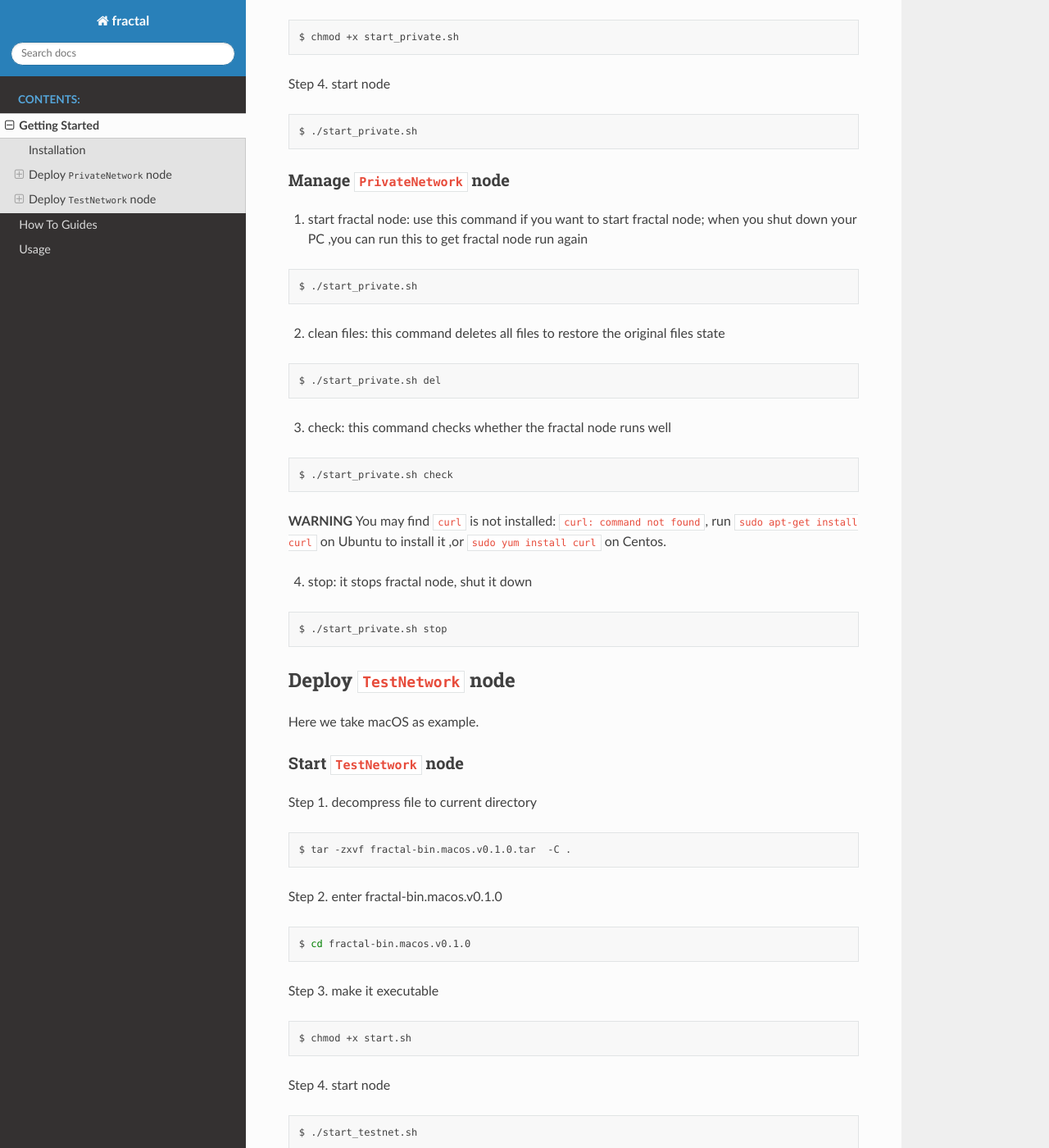
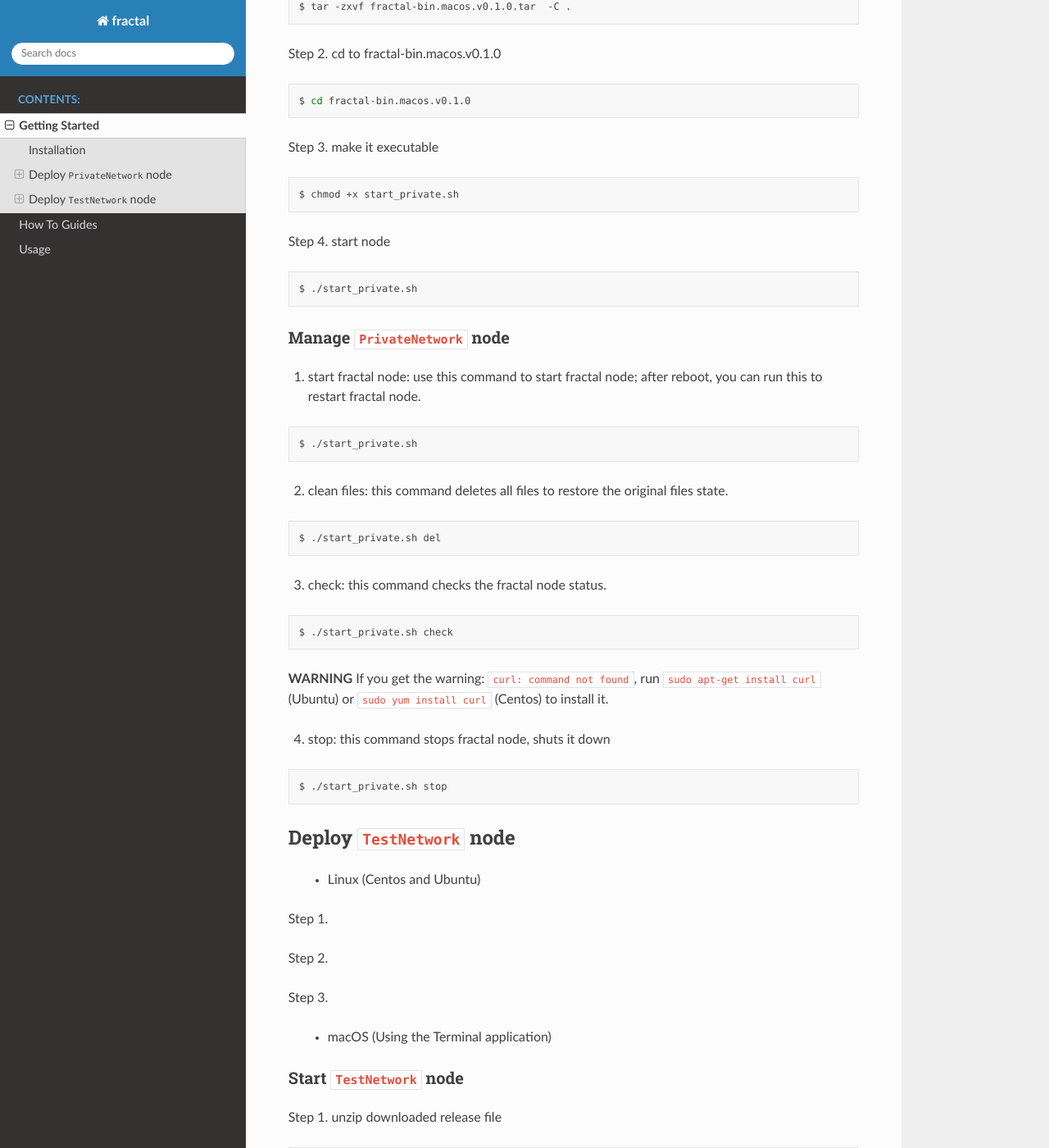
Before and after one commit to fractal-platform/fractal, a Sphinx documentation site: the page built from docs/guides/getting_started.rst, in a window 1280 px wide and 1400 px high, scrolled down 841 px. Shown: the whole window at 82% size. Built offline with Sphinx 7.4.7 and the Read the Docs theme 2.0.0, drawn with Linux system fonts in a browser that asks for light colours; some of the changed text lies outside the part shown.

Commit message:
update getting_started

```diff
--- a/docs/guides/getting_started.rst
+++ b/docs/guides/getting_started.rst
@@ -1,15 +1,16 @@
 Getting Started
 =================
 
-Let’s start your fractal journey! In this chapter, we’ll discuss:
+Let’s start your fractal journey! In this quick start, you will learn how to:
 
-- Install fractal on macOS and Linux (Centos,Ubuntu)
+- Install fractal on macOS and Linux(Centos,Ubuntu)
 - Deploy ``PrivateNetwork`` node
 - Deploy ``TestNetwork`` node
 
 Installation
 --------------
-Here we provide macOs and Linux (Centos,Ubuntu) versions. You can download from https://github.com/fractal-platform/fractal/releases
+Our node currently supports macOs and Linux (Centos,Ubuntu) versions. You can download them from
+https://github.com/fractal-platform/fractal/releases
 
 Deploy ``PrivateNetwork`` node
 ------------------------------------------
@@ -17,15 +18,24 @@
 Start ``PrivateNetwork`` node
 ''''''''''''''''''''''''''''''''
 
-Here we take macOS as example.
+ - Linux (Centos and Ubuntu)
 
-Step 1. decompress file to current directory
+Step 1.
+
+Step 2.
+
+Step 3.
+
+
+ - macOS (Using the Terminal application)
+
+Step 1. unzip downloaded release file
 
 .. code-block:: bash
 
     $ tar -zxvf fractal-bin.macos.v0.1.0.tar  -C .
 
-Step 2. enter fractal-bin.macos.v0.1.0
+Step 2. cd to fractal-bin.macos.v0.1.0
 
 .. code-block:: bash
 
@@ -46,27 +56,27 @@
 Manage ``PrivateNetwork`` node
 ''''''''''''''''''''''''''''''''
 
-1. start fractal node: use this command if you want to start fractal node; when you shut down your PC ,you can run this to get fractal node run again
+1. start fractal node: use this command to start fractal node; after reboot, you can run this to restart fractal node.
 
 .. code-block:: bash
 
     $ ./start_private.sh
 
-2. clean files: this command deletes all files to restore the original files state
+2. clean files: this command deletes all files to restore the original files state.
 
 .. code-block:: bash
 
     $ ./start_private.sh del
 
-3. check: this command checks whether the fractal node runs well
+3. check: this command checks the fractal node status.
 
 .. code-block:: bash
 
     $ ./start_private.sh check
 
-**WARNING** You may find ``curl`` is not installed: ``curl: command not found``, run ``sudo apt-get install curl`` on Ubuntu to install it ,or ``sudo yum install curl`` on Centos.
+**WARNING** If you get the warning: ``curl: command not found``, run ``sudo apt-get install curl`` (Ubuntu) or ``sudo yum install curl`` (Centos) to install it.
 
-4. stop: it stops fractal node, shut it down
+4. stop: this command stops fractal node, shuts it down
 
 .. code-block:: bash
 
@@ -76,18 +86,28 @@
 Deploy ``TestNetwork`` node
 ------------------------------------------
 
-Here we take macOS as example.
+ - Linux (Centos and Ubuntu)
+
+Step 1.
+
+Step 2.
+
+Step 3.
+
+
+ - macOS (Using the Terminal application)
+
 
 Start ``TestNetwork`` node
 ''''''''''''''''''''''''''''''''
 
-Step 1. decompress file to current directory
+Step 1. unzip downloaded release file
 
 .. code-block:: bash
 
     $ tar -zxvf fractal-bin.macos.v0.1.0.tar  -C .
 
-Step 2. enter fractal-bin.macos.v0.1.0
+Step 2. cd fractal-bin.macos.v0.1.0
 
 .. code-block:: bash
 
@@ -108,7 +128,7 @@
 Manage ``TestNetwork`` node
 ''''''''''''''''''''''''''''''''
 
-1. start fractal node: use this command if you want to start fractal node; when you shut down your PC ,you can run this to get fractal node run again
+1. start fractal node: uuse this command to start fractal node; after reboot, you can run this to restart fractal node.
 
 .. code-block:: bash
 
@@ -120,15 +140,15 @@
 
     $ ./start_testnet.sh del
 
-3. check: this command checks whether the fractal node runs well
+3. check: this command checks the fractal node status
 
 .. code-block:: bash
 
     $ ./start_testnet.sh check
 
-**WARNING** You may find ``curl`` is not installed: ``curl: command not found``, run ``sudo apt-get install curl`` on Ubuntu to install it ,or ``sudo yum install curl`` on Centos.
+**WARNING** If you get the warning: ``curl: command not found``, run ``sudo apt-get install curl`` (Ubuntu) or ``sudo yum install curl`` (Centos) to install it.
 
-4. stop: it stops fractal node, shut it down
+4. stop: this command stops fractal node, shuts it down
 
 .. code-block:: bash
 
```
